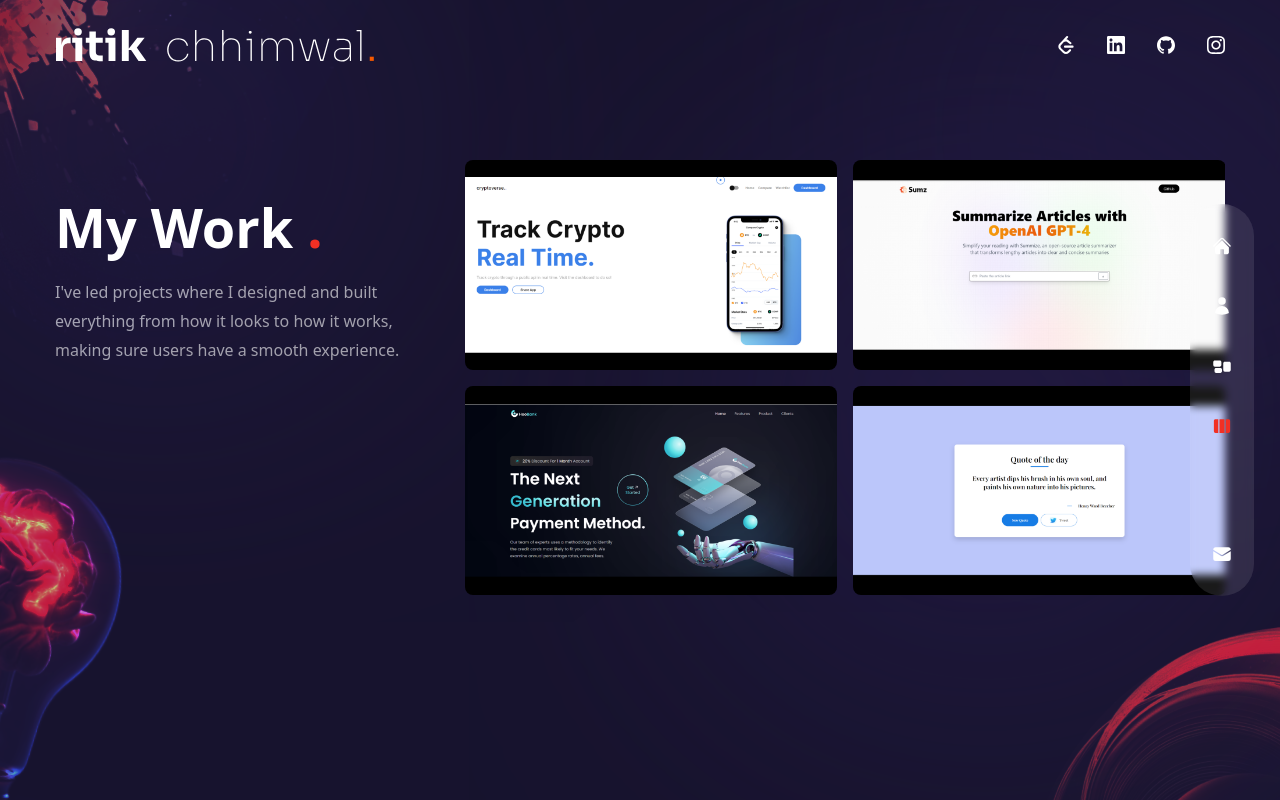
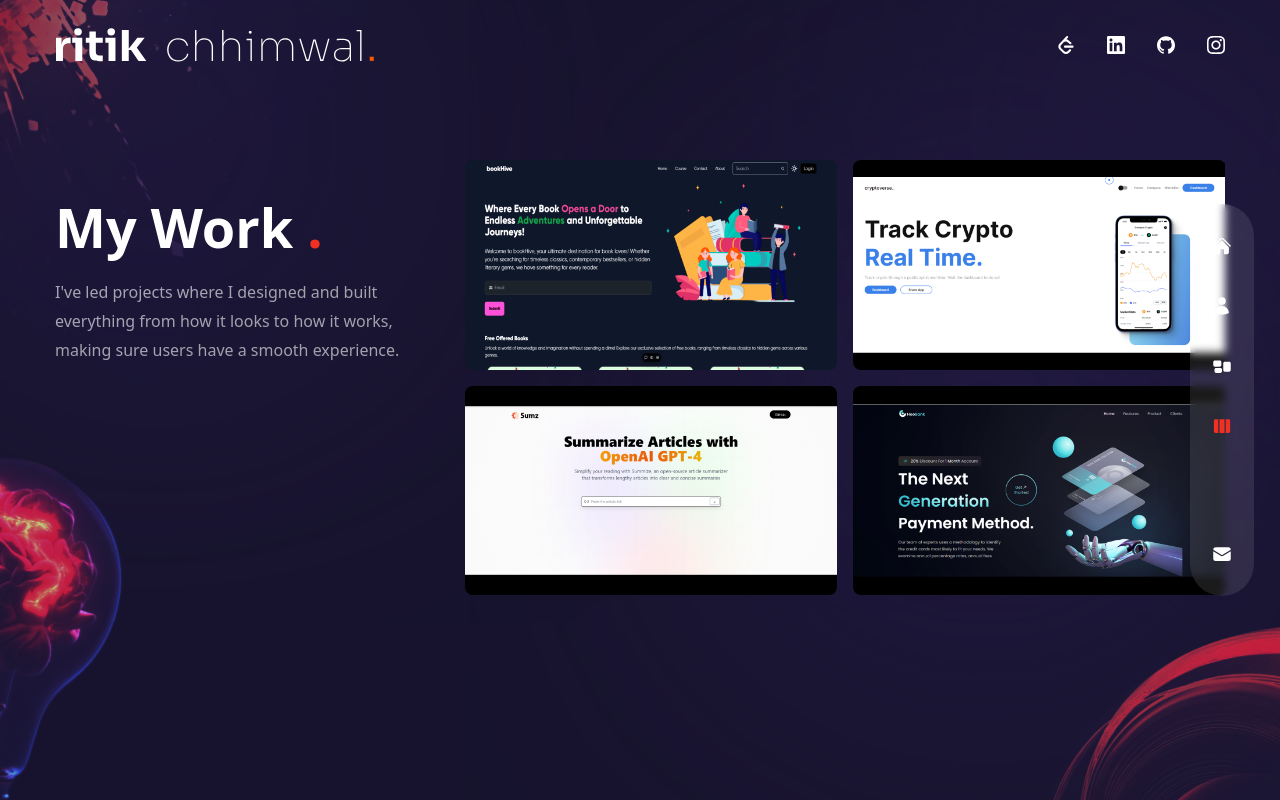
Before and after one commit to ritikchhimwal/my-portfolio, a Next.js app: page /work in a window 1280 px wide. Built offline with nearby package versions, Linux system fonts and the light colour scheme; some icons are missing.

Commit message:
Update WorkSlider.js

```diff
--- a/components/WorkSlider.js
+++ b/components/WorkSlider.js
@@ -3,6 +3,11 @@ const workSlider = {
   slides: [
     {
       images: [
+        {
+          title: "title",
+          path: "/pr5.png",
+          link: "https://bookhiive.vercel.app/",
+        },
         {
           title: "title",
           path: "/pr1.png",
@@ -17,11 +22,6 @@ const workSlider = {
           title: "title",
           path: "/pr3.png",
           link: "https://bankresponsiveweb.netlify.app/",
-        },
-        {
-          title: "title",
-          path: "/pr4.png",
-          link: "https://quote-generatorwebapp.netlify.app/",
         },
       ],
     },
```
